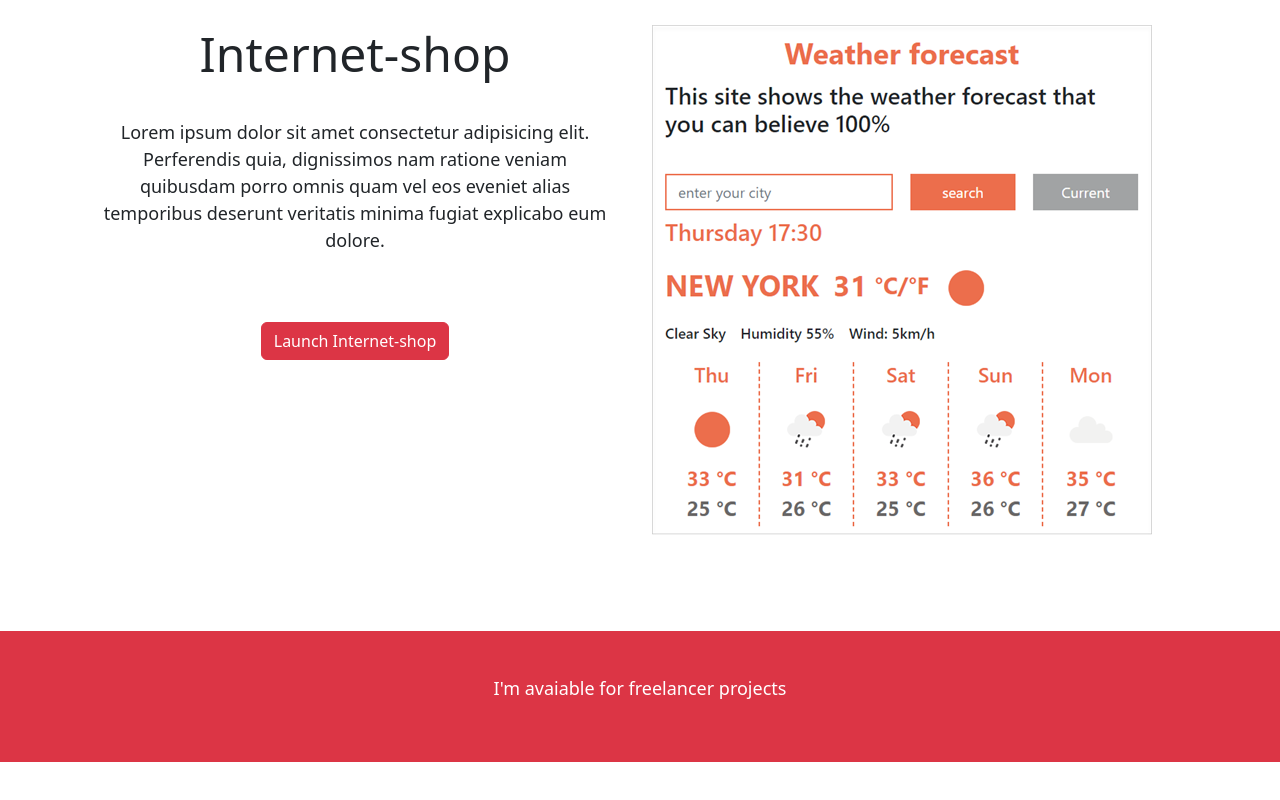
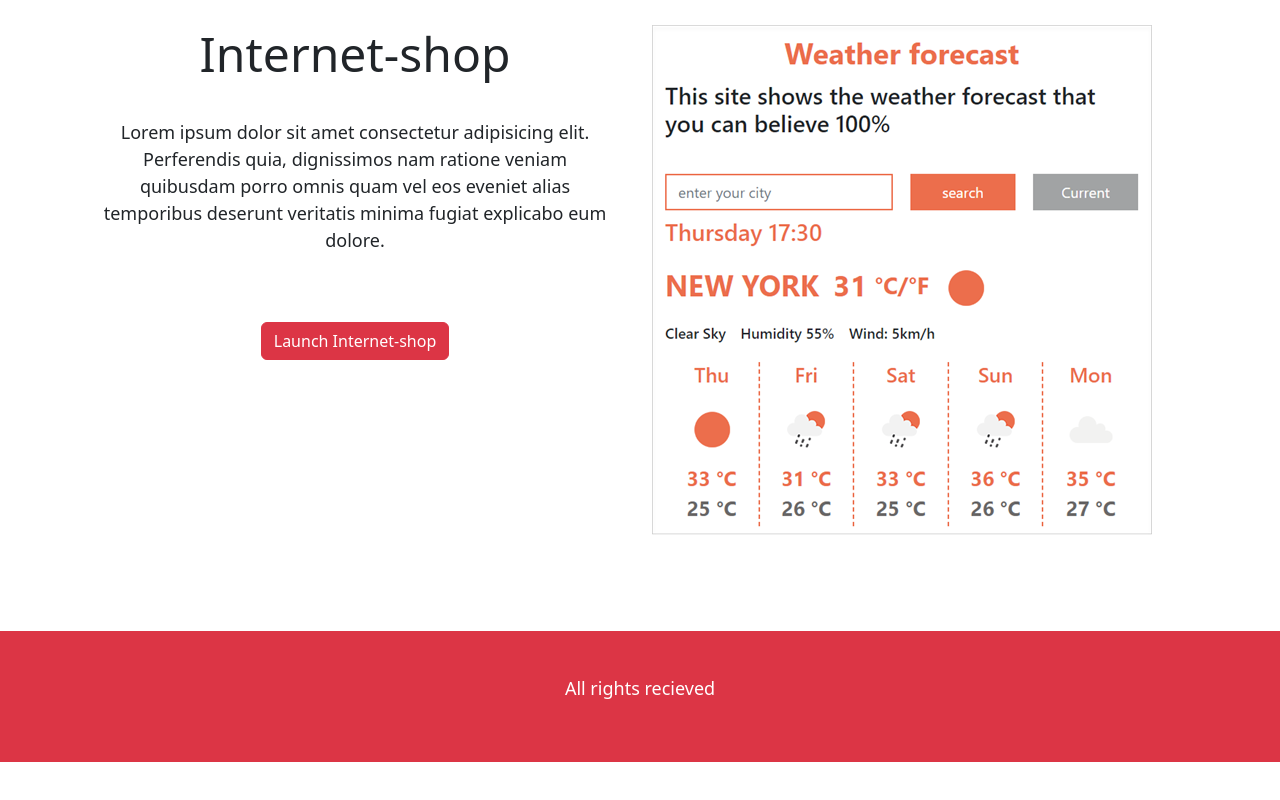
Before and after one commit to HelenTitle/shecodes__lending, a website: page index.html in a window 1280 px wide. Shown: the part 2169-2969 px from the top of the page. Drawn offline with nearby package versions, Linux system fonts and the light colour scheme.

Commit message:
change the footer

```diff
--- a/index.html
+++ b/index.html
@@ -166,7 +166,7 @@
         <div class="row justify-content-center">
           <div class="col-lg-8 text-center">
                <p class="text-white">
-              I'm avaiable for freelancer projects
+              All rights recieved
             </p>
           </div>
         </div>
```
